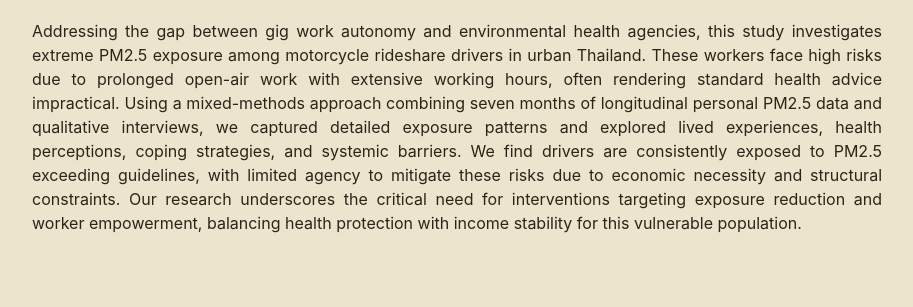
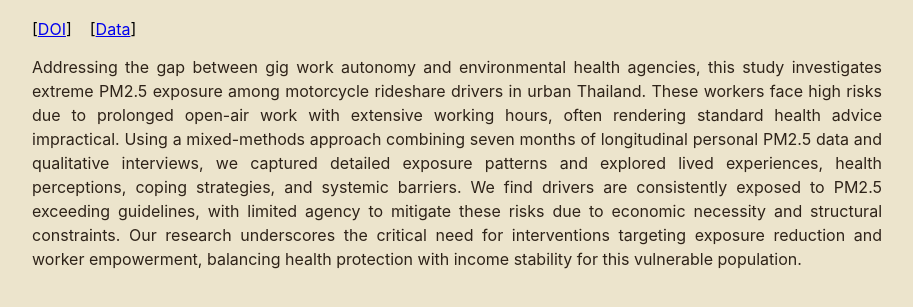
Before and after one commit to TheAirWeShare/TheAirWeShare.github.io, a plain HTML site: page index.html in a window 1280 px wide. Shown: the part 187-494 px from the top of the page, without its empty margins (183-1096 px from the left). Drawn offline with Linux system fonts and the light colour scheme.

Commit message:
Update index.html

```diff
--- a/index.html
+++ b/index.html
@@ -39,6 +39,11 @@
         </div> -->
         <h1 style="font-size: 4em; margin: 0; line-height: 70%;">The Air We Share</h1>
         <h1>Seven-Month Mixed Method Study of Thailand's Motorcycle Rideshare Driver and Air Pollution</h1>
+        <div class="links">
+            [<a class="link" href="https://doi.org/xxx" target="_blank">DOI</a>]
+            &nbsp;&nbsp;
+            [<a class="link" href="https://github.com/TheAirWeShare" target="_blank">Data</a>]
+        </div>
         <p>
 Addressing the gap between gig work autonomy and environmental health agencies, this study investigates extreme PM2.5 exposure among motorcycle rideshare drivers in urban Thailand.
 These workers face high risks due to prolonged open-air work with extensive working hours, often rendering standard health advice impractical.
```
